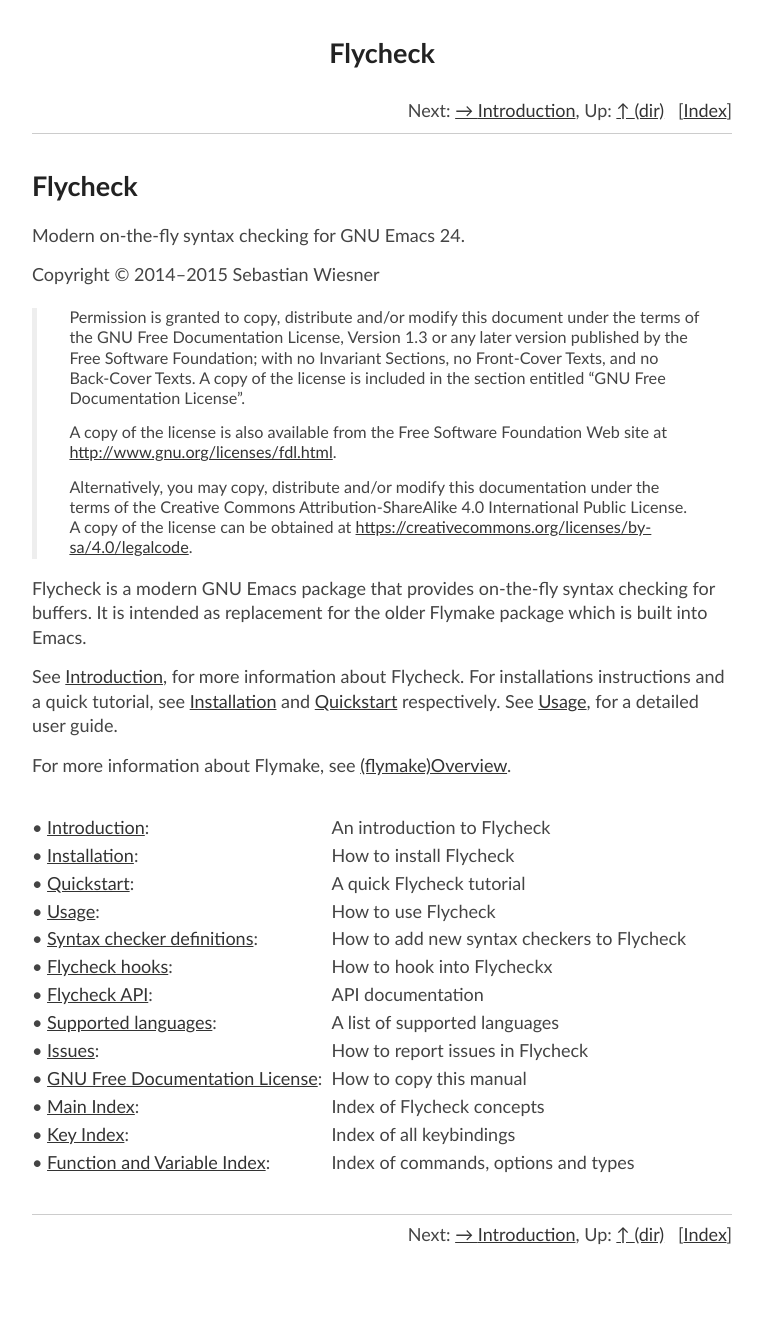
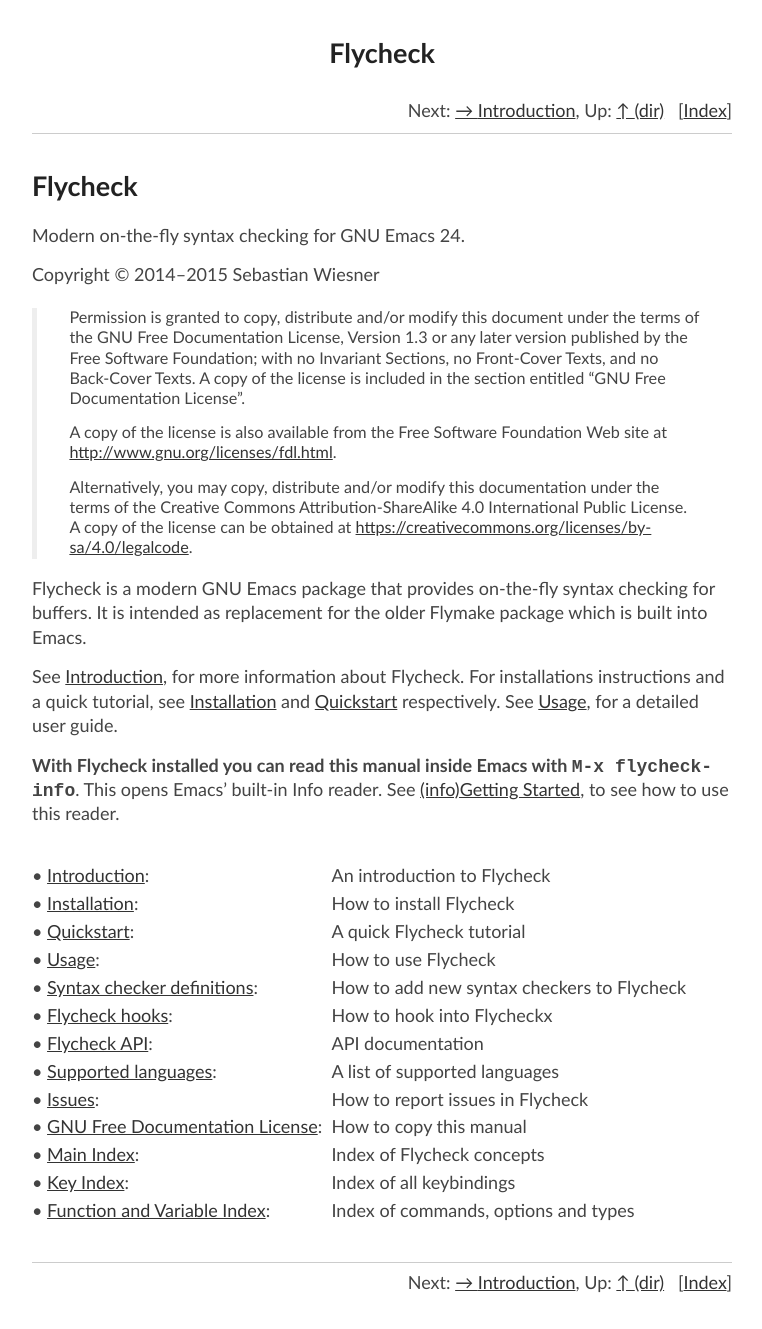
Before and after one commit to cmarqu/flycheck.github.io, a Jekyll site: the page manual/latest/index.html, which Jekyll copies as it is, in a window 1280 px wide. Shown: the whole page, without its empty margins (258-1020 px from the left). Built offline with Jekyll 4.4.1, drawn with Linux system fonts in a browser that asks for light colours; before the commit the page ends 1280 px from its top, so only the background shows below that.

Commit message:
Update manual from flycheck/flycheck@1a22b1a

```diff
--- a/manual/latest/index.html
+++ b/manual/latest/index.html
@@ -109,7 +109,9 @@
 and <a href="Quickstart.html#Quickstart">Quickstart</a> respectively.  See <a href="Usage.html#Usage">Usage</a>, for a detailed user
 guide.
 </p>
-<p>For more information about Flymake, see <a href="http://www.gnu.org/software/emacs/manual/html_node/flymake/index.html#Top">(flymake)Overview</a>.
+<p><strong>With Flycheck installed you can read this manual inside Emacs
+with <tt class="key">M-x flycheck-info</tt></strong>.  This opens Emacs&rsquo; built-in Info reader.
+See <a href="http://www.gnu.org/software/texinfo/manual/info/html_node/Getting-Started.html#Getting-Started">(info)Getting Started</a>, to see how to use this reader.
 </p>
 <table class="menu" border="0" cellspacing="0">
 <tr><td align="left" valign="top">&bull; <a href="Introduction.html#Introduction" accesskey="1">Introduction</a>:</td><td>&nbsp;&nbsp;</td><td align="left" valign="top">An introduction to Flycheck
```
